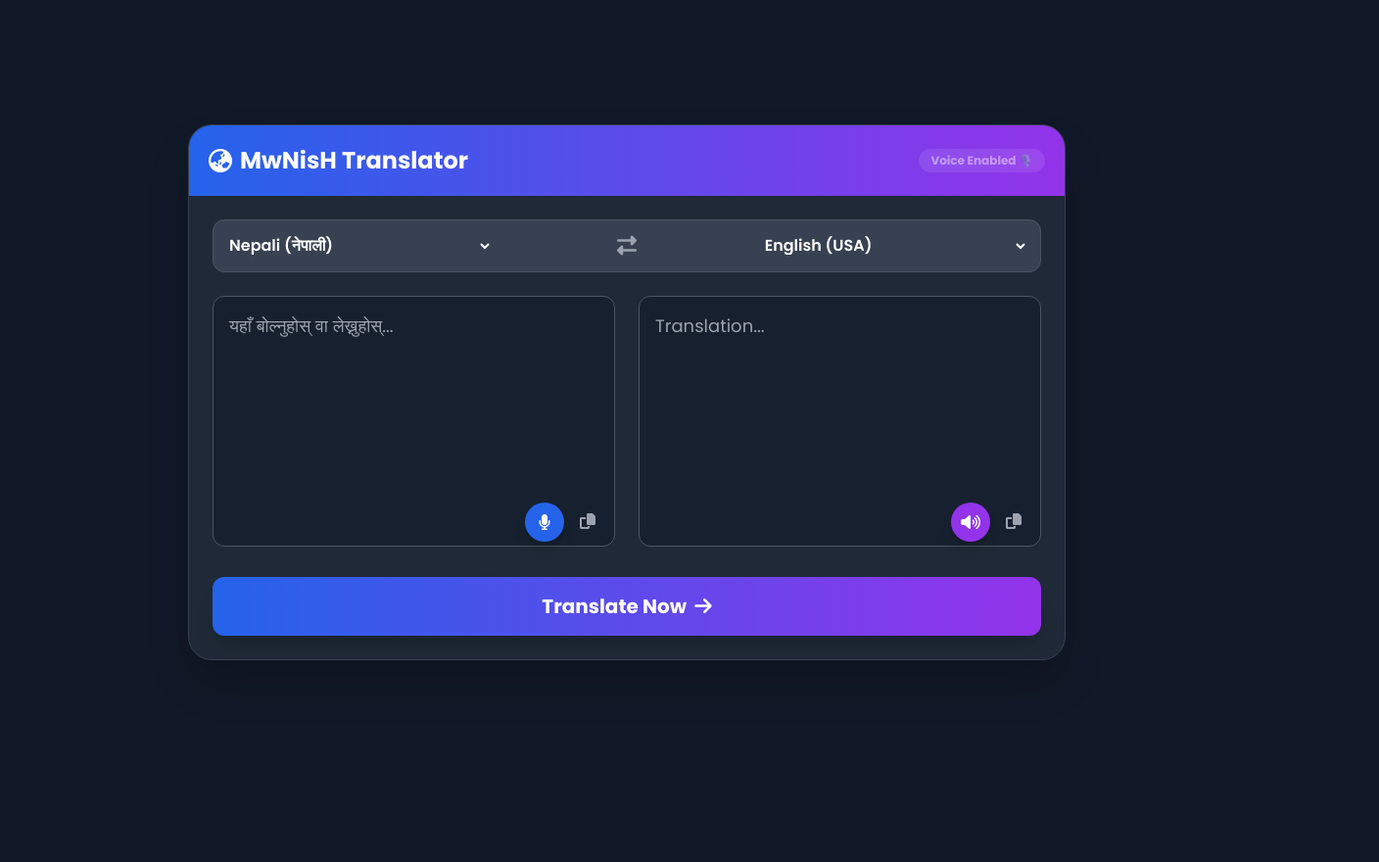
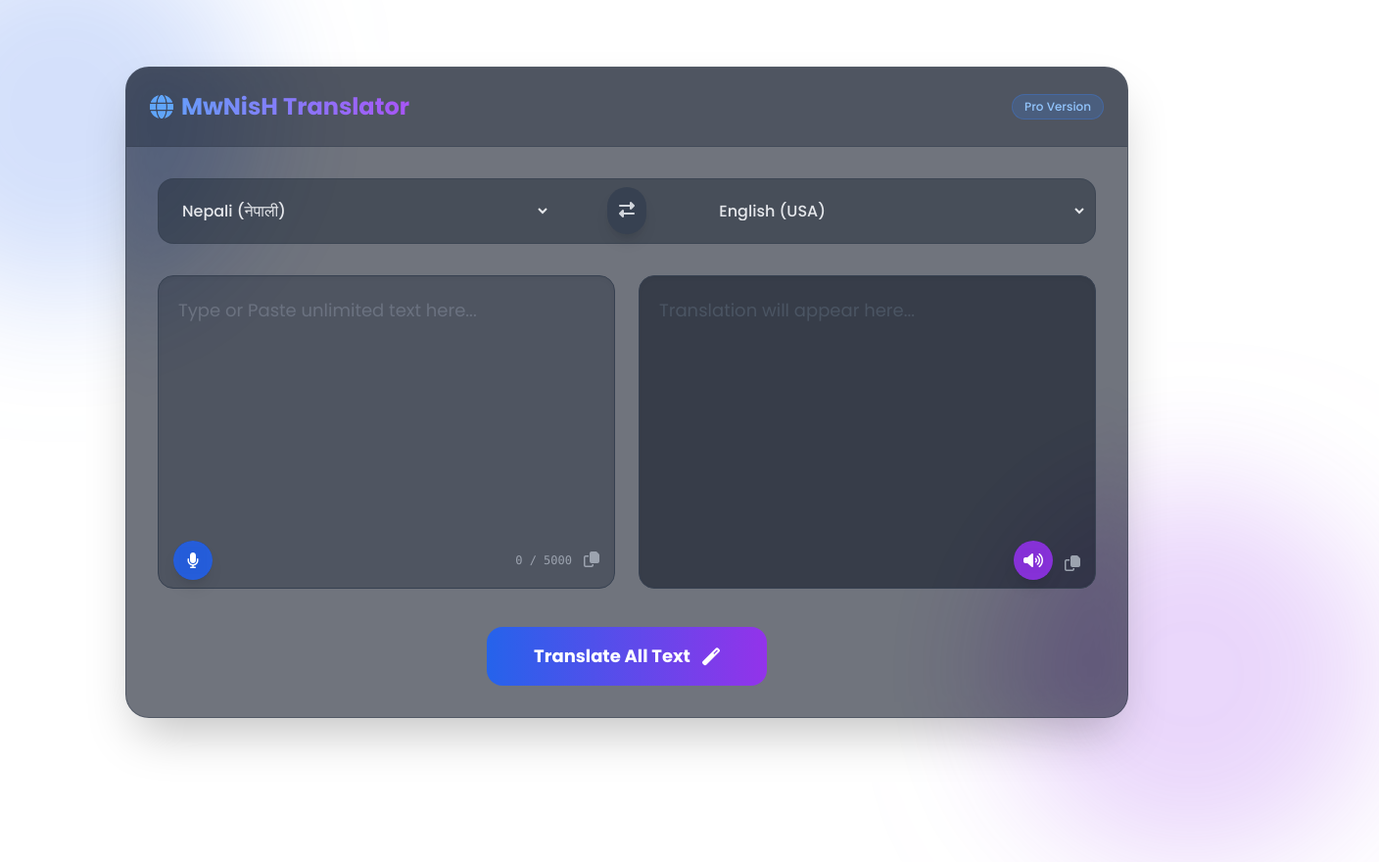
Before and after one commit to Manish1-star/translator-app, a plain HTML site: page index.html in a window 1280 px wide. Shown: the whole page at 98% size, 1408 px wide, since content can reach past the window. Before the commit the page ends 800 px from the top, so only its background shows below. Drawn offline with nearby package versions, Linux system fonts and the light colour scheme.

Commit message:
Update index.html

```diff
--- a/index.html
+++ b/index.html
@@ -3,84 +3,105 @@
 <head>
     <meta charset="UTF-8">
     <meta name="viewport" content="width=device-width, initial-scale=1.0">
-    <title>MwNisH Global Translator</title>
-    <!-- Tailwind CSS for Design -->
+    <title>MwNisH Pro Translator | AI Powered</title>
+    <!-- Tailwind CSS -->
     <script src="https://cdn.tailwindcss.com"></script>
-    <!-- FontAwesome for Icons -->
+    <!-- FontAwesome -->
     <link rel="stylesheet" href="https://cdnjs.cloudflare.com/ajax/libs/font-awesome/6.4.0/css/all.min.css">
     <link rel="stylesheet" href="style.css">
 </head>
-<body class="bg-gray-900 text-white min-h-screen flex items-center justify-center p-4">
+<body class="text-white min-h-screen flex items-center justify-center p-4 relative overflow-hidden">
 
-    <div class="container max-w-4xl w-full bg-gray-800 rounded-3xl shadow-2xl overflow-hidden border border-gray-700">
+    <!-- Background Blobs for Modern Look -->
+    <div class="absolute top-[-10%] left-[-10%] w-96 h-96 bg-blue-600 rounded-full mix-blend-multiply filter blur-3xl opacity-20 animate-blob"></div>
+    <div class="absolute bottom-[-10%] right-[-10%] w-96 h-96 bg-purple-600 rounded-full mix-blend-multiply filter blur-3xl opacity-20 animate-blob animation-delay-2000"></div>
+
+    <div class="container relative z-10 max-w-5xl w-full bg-gray-900/60 backdrop-blur-xl rounded-3xl shadow-2xl overflow-hidden border border-gray-700/50">
 
         <!-- Header -->
-        <div class="p-5 bg-gradient-to-r from-blue-600 to-purple-600 flex justify-between items-center">
-            <h1 class="text-xl md:text-2xl font-bold flex items-center gap-2">
-                <i class="fas fa-globe-asia"></i> MwNisH Translator
+        <div class="p-6 border-b border-gray-700/50 flex justify-between items-center bg-gray-800/40">
+            <h1 class="text-2xl font-bold bg-clip-text text-transparent bg-gradient-to-r from-blue-400 to-purple-500 flex items-center gap-2">
+                <i class="fas fa-globe text-blue-400"></i> MwNisH Translator
             </h1>
-            <span class="text-xs font-bold bg-white/20 px-3 py-1 rounded-full animate-pulse">Voice Enabled 🎙️</span>
+            <div class="flex items-center gap-3">
+                <span class="text-xs font-medium bg-blue-500/20 text-blue-300 px-3 py-1 rounded-full border border-blue-500/30">
+                    Pro Version
+                </span>
+            </div>
         </div>
 
-        <!-- Translator Body -->
-        <div class="p-6">
+        <!-- Main Content -->
+        <div class="p-6 md:p-8">
 
-            <!-- Language Selection -->
-            <div class="flex flex-col md:flex-row gap-4 justify-between mb-6 bg-gray-700 p-3 rounded-xl border border-gray-600">
-                <select id="select-from" class="bg-transparent text-white font-semibold outline-none w-full md:w-1/3 cursor-pointer text-sm md:text-base"></select>
+            <!-- Language Controls -->
+            <div class="flex flex-col md:flex-row gap-4 items-center justify-between mb-8 bg-gray-800/50 p-2 rounded-2xl border border-gray-700/50">
+                <div class="w-full md:w-5/12">
+                    <select id="select-from" class="w-full bg-transparent text-gray-200 font-medium p-3 outline-none cursor-pointer hover:bg-gray-700/30 rounded-xl transition"></select>
+                </div>
 
-                <button id="exchange" class="text-gray-400 hover:text-white transition transform hover:rotate-180">
-                    <i class="fas fa-exchange-alt text-xl"></i>
+                <button id="exchange" class="p-3 rounded-full bg-gray-700 text-gray-300 hover:bg-blue-600 hover:text-white transition shadow-lg transform hover:rotate-180 duration-300">
+                    <i class="fas fa-exchange-alt"></i>
                 </button>
 
-                <select id="select-to" class="bg-transparent text-white font-semibold outline-none w-full md:w-1/3 cursor-pointer text-sm md:text-base"></select>
+                <div class="w-full md:w-5/12">
+                    <select id="select-to" class="w-full bg-transparent text-gray-200 font-medium p-3 outline-none cursor-pointer hover:bg-gray-700/30 rounded-xl transition"></select>
+                </div>
             </div>
 
-            <!-- Text Areas -->
-            <div class="grid md:grid-cols-2 gap-6">
+            <!-- Translation Area -->
+            <div class="grid md:grid-cols-2 gap-6 relative">
 
                 <!-- Input Box -->
-                <div class="relative group">
-                    <textarea id="text-from" class="w-full h-64 bg-gray-900/50 p-4 rounded-xl resize-none outline-none border border-gray-600 focus:border-blue-500 transition text-lg text-gray-200" placeholder="यहाँ बोल्नुहोस् वा लेख्नुहोस्..."></textarea>
+                <div class="flex flex-col gap-2">
+                    <div class="relative group h-full">
+                        <textarea id="text-from" class="w-full h-80 bg-gray-800/40 p-5 rounded-2xl resize-none outline-none border border-gray-700 focus:border-blue-500/50 focus:bg-gray-800/60 transition text-lg leading-relaxed text-gray-100 placeholder-gray-500 shadow-inner" placeholder="Type or Paste unlimited text here..." maxlength="5000"></textarea>
 
-                    <div class="absolute bottom-3 right-3 flex gap-2">
-                        <!-- MIC BUTTON -->
-                        <button id="mic-btn" class="w-10 h-10 rounded-full bg-blue-600 hover:bg-blue-500 text-white flex items-center justify-center transition shadow-lg tooltip" title="Speak">
-                            <i class="fas fa-microphone"></i>
-                        </button>
-                        <button id="copy-from" class="text-gray-400 hover:text-white p-2"><i class="fas fa-copy"></i></button>
-                    </div>
-
-                    <div class="absolute bottom-4 left-4">
-                        <span id="listening-status" class="hidden text-green-400 text-xs font-bold flex items-center gap-1">
-                            <span class="w-2 h-2 bg-green-400 rounded-full animate-ping"></span> Listening...
-                        </span>
+                        <!-- Tools -->
+                        <div class="absolute bottom-4 left-4 right-4 flex justify-between items-center">
+                            <div class="flex gap-2">
+                                <button id="mic-btn" class="w-10 h-10 rounded-full bg-blue-600/90 hover:bg-blue-500 text-white flex items-center justify-center transition shadow-lg backdrop-blur-sm" title="Speak">
+                                    <i class="fas fa-microphone"></i>
+                                </button>
+                                <span id="listening-status" class="hidden text-green-400 text-xs font-bold items-center gap-1 bg-gray-900/80 px-2 rounded-lg">
+                                    <span class="w-2 h-2 bg-green-400 rounded-full animate-ping"></span> On
+                                </span>
+                            </div>
+                            <div class="flex items-center gap-3 text-gray-400">
+                                <span id="char-count" class="text-xs font-mono">0 / 5000</span>
+                                <button id="copy-from" class="hover:text-white transition" title="Copy"><i class="far fa-copy"></i></button>
+                            </div>
+                        </div>
                     </div>
                 </div>
 
                 <!-- Output Box -->
-                <div class="relative group">
-                    <textarea id="text-to" class="w-full h-64 bg-gray-900/50 p-4 rounded-xl resize-none outline-none border border-gray-600 text-lg text-gray-200" placeholder="Translation..." readonly></textarea>
+                <div class="flex flex-col gap-2">
+                    <div class="relative group h-full">
+                        <textarea id="text-to" class="w-full h-80 bg-gray-900/60 p-5 rounded-2xl resize-none outline-none border border-gray-700 transition text-lg leading-relaxed text-blue-100 placeholder-gray-600 shadow-inner" placeholder="Translation will appear here..." readonly></textarea>
 
-                    <div class="absolute bottom-3 right-3 flex gap-2">
-                        <!-- SPEAKER BUTTON -->
-                        <button id="speak-btn" class="w-10 h-10 rounded-full bg-purple-600 hover:bg-purple-500 text-white flex items-center justify-center transition shadow-lg" title="Listen">
-                            <i class="fas fa-volume-up"></i>
-                        </button>
-                        <button id="copy-to" class="text-gray-400 hover:text-white p-2"><i class="fas fa-copy"></i></button>
+                        <!-- Tools -->
+                        <div class="absolute bottom-4 right-4 flex gap-3 text-gray-400">
+                            <button id="speak-btn" class="w-10 h-10 rounded-full bg-purple-600/90 hover:bg-purple-500 text-white flex items-center justify-center transition shadow-lg backdrop-blur-sm" title="Listen">
+                                <i class="fas fa-volume-up"></i>
+                            </button>
+                            <button id="copy-to" class="hover:text-white transition pt-2" title="Copy"><i class="far fa-copy"></i></button>
+                        </div>
                     </div>
                 </div>
             </div>
 
-            <!-- Translate Button -->
-            <button id="translate-btn" class="w-full mt-6 py-4 bg-gradient-to-r from-blue-600 to-purple-600 rounded-xl font-bold text-xl text-white hover:opacity-90 transition transform active:scale-95 shadow-xl flex justify-center items-center gap-2">
-                Translate Now <i class="fas fa-arrow-right"></i>
-            </button>
+            <!-- Action Button -->
+            <div class="mt-8 flex justify-center">
+                <button id="translate-btn" class="px-12 py-4 bg-gradient-to-r from-blue-600 to-purple-600 rounded-2xl font-bold text-lg text-white hover:shadow-blue-500/30 hover:shadow-2xl hover:-translate-y-1 transition duration-300 flex items-center gap-3 w-full md:w-auto justify-center">
+                    <span>Translate All Text</span>
+                    <i class="fas fa-magic"></i>
+                </button>
+            </div>
 
         </div>
     </div>
 
-    <!-- Link JS Files -->
+    <!-- Scripts -->
     <script src="languages.js"></script>
     <script src="script.js"></script>
 </body>
```
